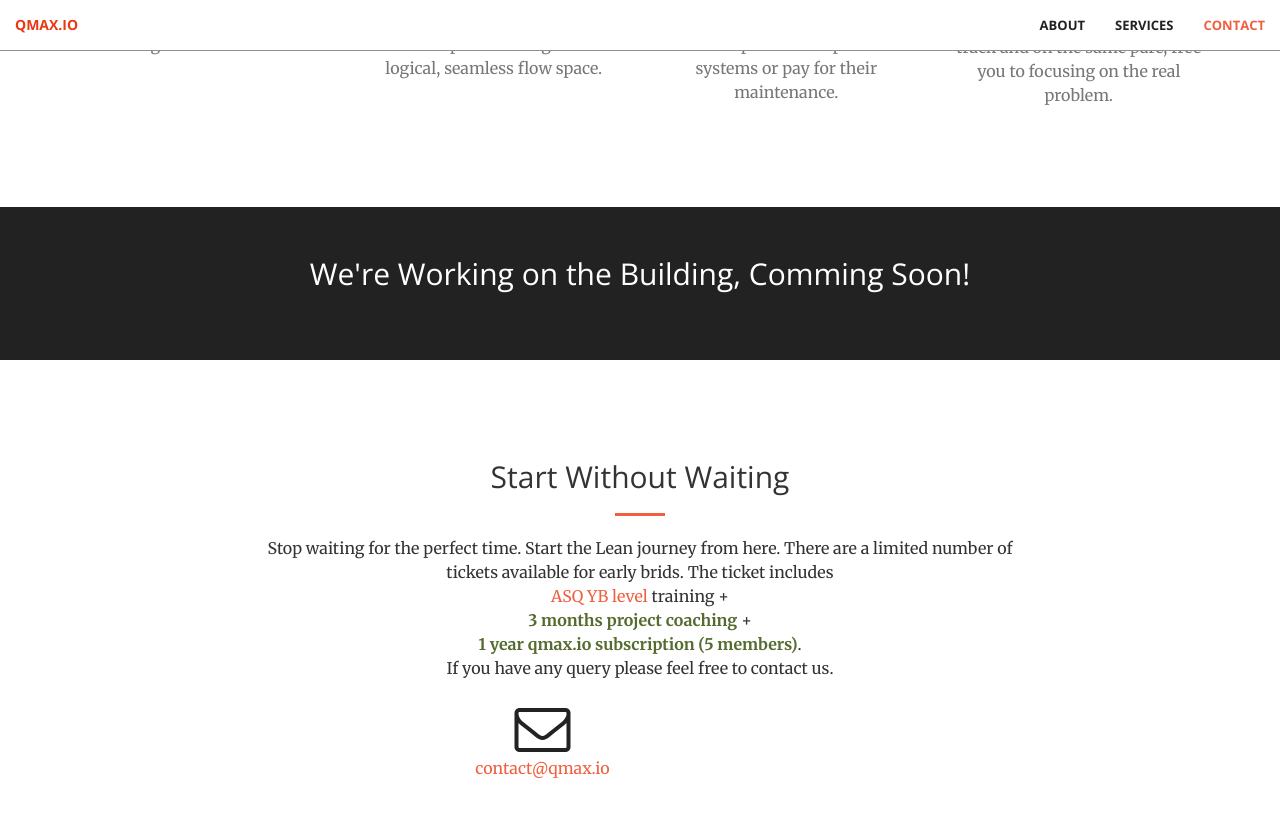
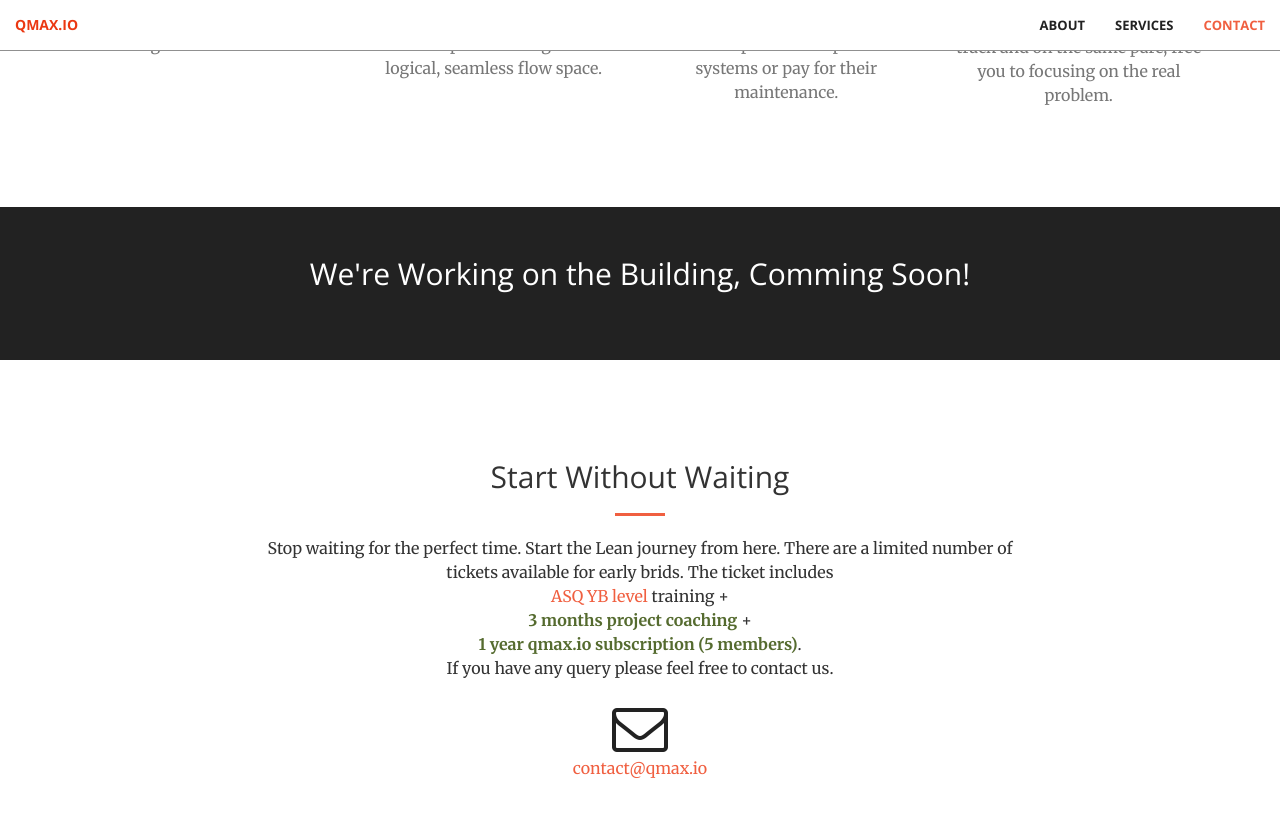
Before and after one commit to davidwei33li/kk33, a Jekyll site: the page built from index.html, in a window 1280 px wide and 900 px high, scrolled down 1618 px. Shown: the top 817 px of the window. Built offline with Jekyll 4.4.1, drawn with Linux system fonts in a browser that asks for light colours.

Commit message:
Update contact.html

```diff
--- a/_includes/contact.html
+++ b/_includes/contact.html
@@ -9,7 +9,7 @@
                     <br><span style="color:darkolivegreen;font-weight:bold">1 year qmax.io subscription (5 members)</span>.
                     <br> If you have any query please feel free to contact us. </p>
             </div>
-        <div class="col-lg-8 col-lg-offset-1 text-center">
+        <div class="col-lg-10 col-lg-offset-1 text-center">
                 <i class="fa fa-envelope-o fa-3x wow bounceIn" data-wow-delay=".1s"></i>
                 <p><a href="mailto:contact@qmax.io"> contact@qmax.io</a></p>
             </a>
```
